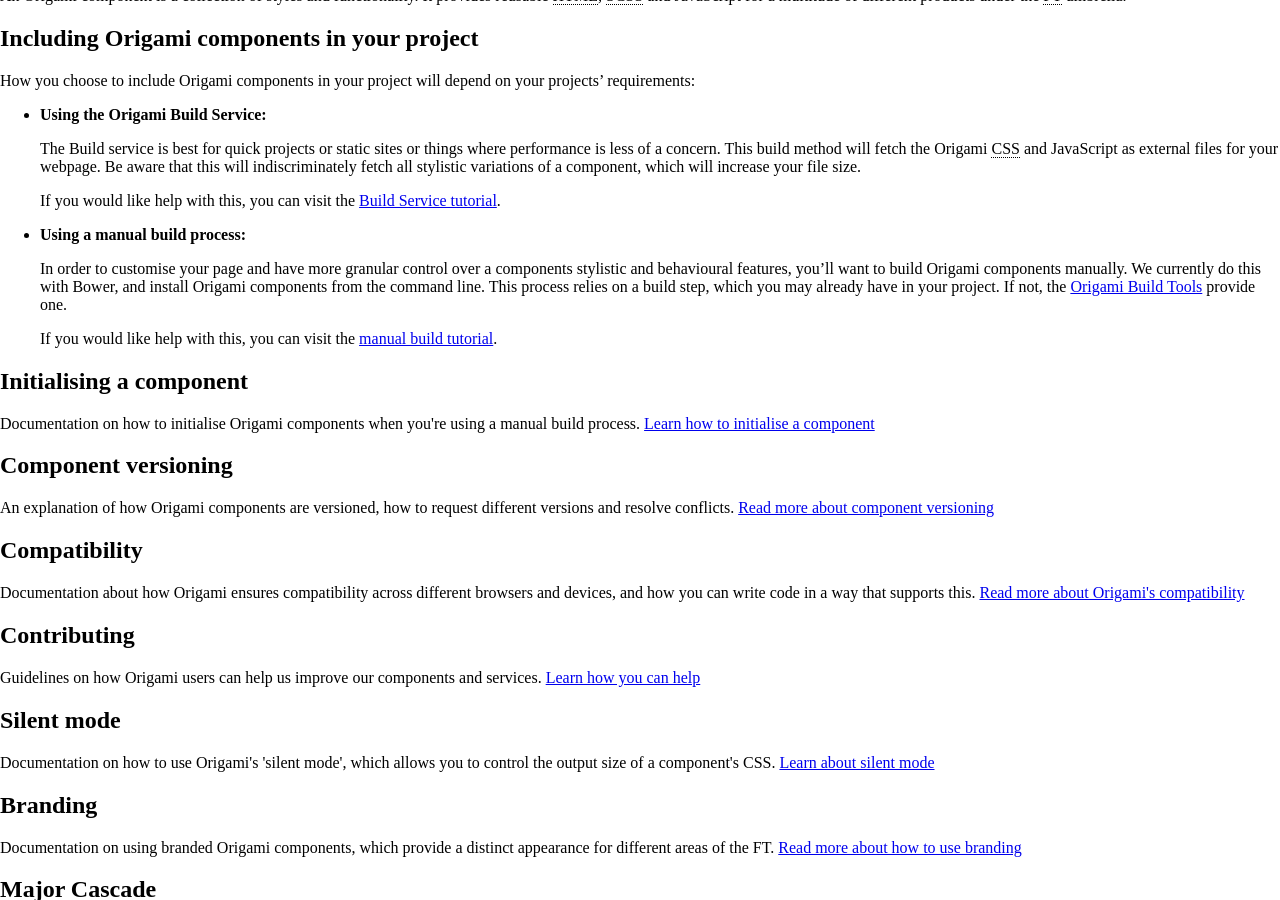
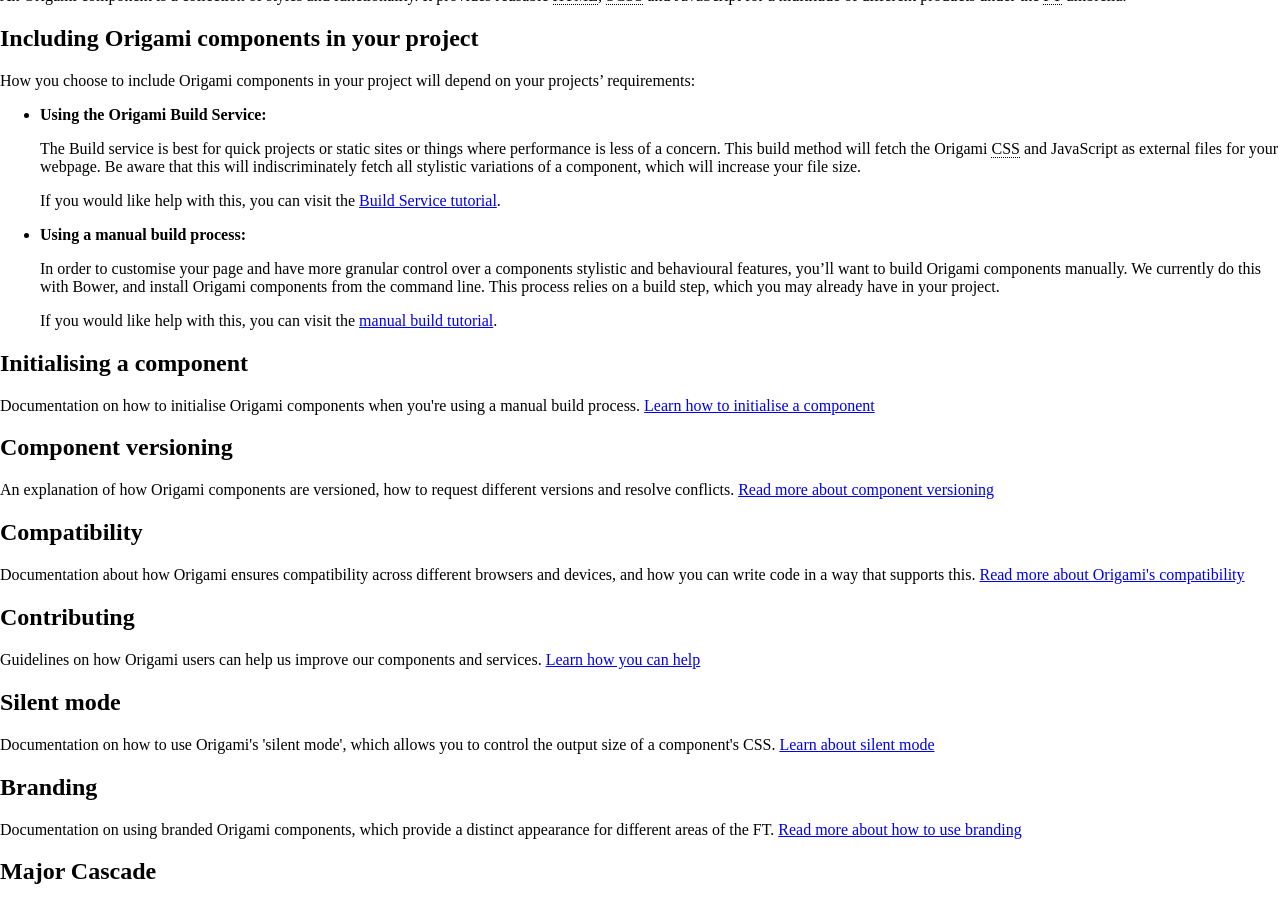
Before and after one commit to Financial-Times/origami-website, a Jekyll site: the page built from pages/components.md, in a window 1280 px wide and 900 px high, scrolled down 463 px. Built offline with Jekyll 4.4.1, drawn with Linux system fonts in a browser that asks for light colours; a style sheet for code colours, icons or effects is not loaded.

Commit message:
Remove sentence which suggests origami build tools is for applications to use
origami build tools is only meant for building an origami component and not for building applications which may use origami components

```diff
--- a/pages/components.md
+++ b/pages/components.md
@@ -34,7 +34,7 @@ How you choose to include Origami components in your project will depend on your
 
 - **Using a manual build process:**
 
-	In order to customise your page and have more granular control over a components stylistic and behavioural features, you'll want to build Origami components manually. We currently do this with Bower, and install Origami components from the command line. This process relies on a build step, which you may already have in your project. If not, the <a href="https://github.com/Financial-Times/origami-build-tools" class="o-typography-link--external">Origami Build Tools</a> provide one.
+	In order to customise your page and have more granular control over a components stylistic and behavioural features, you'll want to build Origami components manually. We currently do this with Bower, and install Origami components from the command line. This process relies on a build step, which you may already have in your project.
 
 
 	If you would like help with this, you can visit the [manual build tutorial](/docs/tutorials/manual-build/).
```
